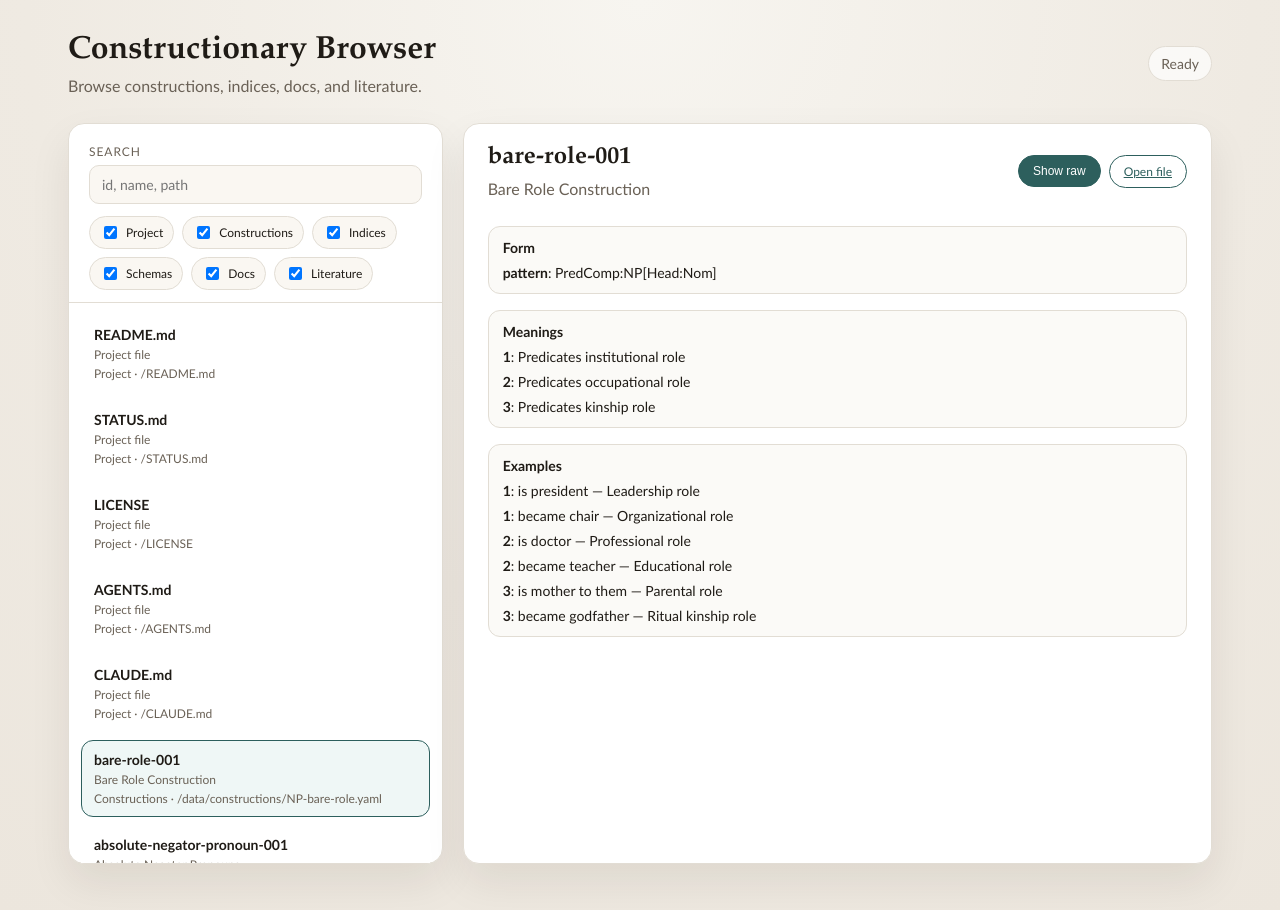
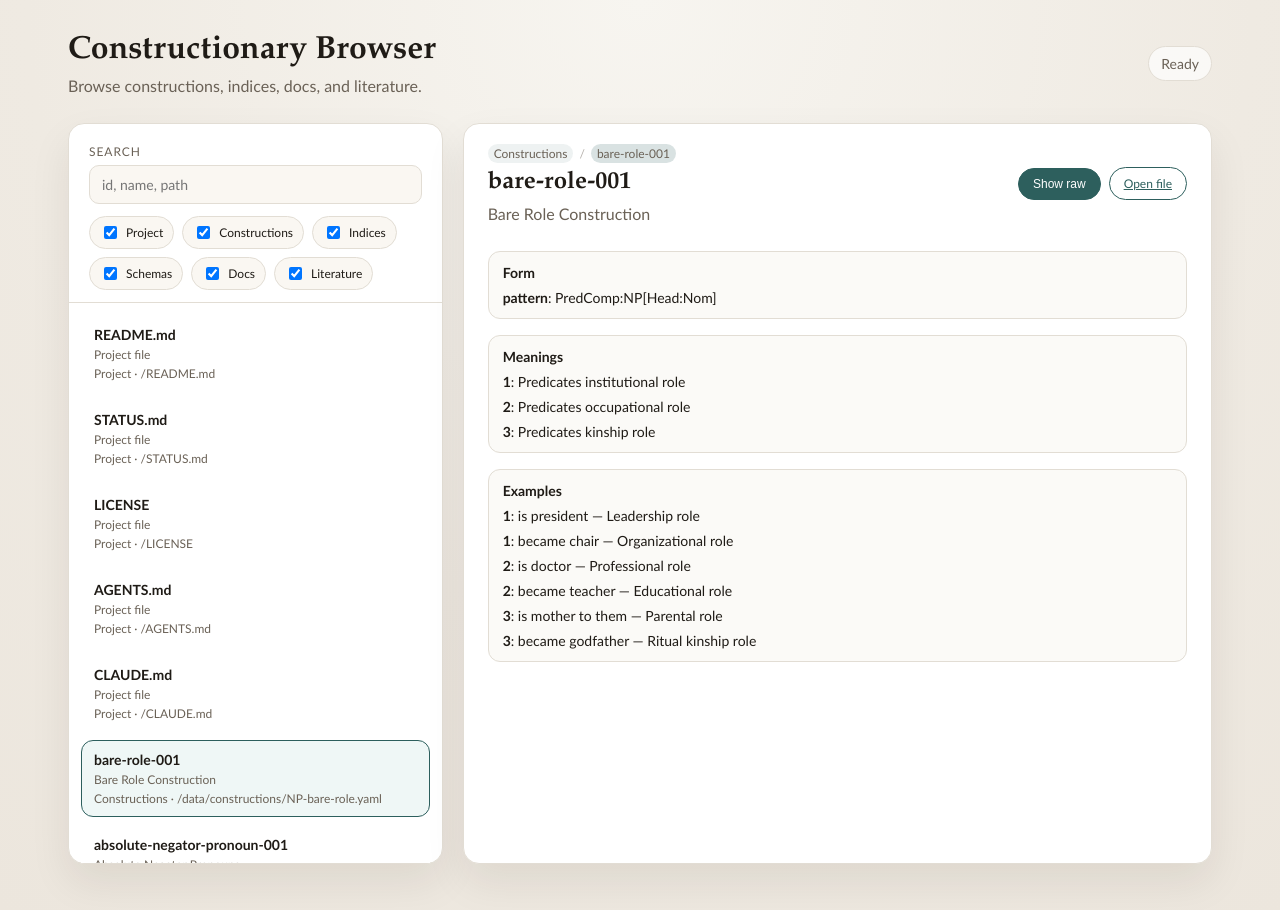
Before and after one commit to BrettRey/English-Constructionary, a website: page web/index.html in a window 1280 px wide. Both pictures are taken after a click on the element 255 px from the left and 778 px from the top of the page. Drawn offline with Linux system fonts and the light colour scheme.

Commit message:
add breadcrumbs to browser

```diff
--- a/web/app.js
+++ b/web/app.js
@@ -15,6 +15,7 @@ const filtersEl = document.getElementById('filters');
 const detailTitle = document.getElementById('detail-title');
 const detailSubtitle = document.getElementById('detail-subtitle');
 const detailBody = document.getElementById('detail-body');
+const breadcrumbsEl = document.getElementById('breadcrumbs');
 const toggleViewBtn = document.getElementById('toggle-view');
 const openLink = document.getElementById('open-link');
 
@@ -294,9 +295,66 @@ const renderRaw = (text) => {
   detailBody.appendChild(pre);
 };
 
+const renderBreadcrumbs = (item) => {
+  if (!breadcrumbsEl) return;
+  breadcrumbsEl.innerHTML = '';
+  const crumbs = [];
+  const sectionLabel = item.sectionLabel || 'Item';
+  crumbs.push({ label: sectionLabel, item: null });
+
+  const isConstruction = item.sectionId === 'constructions';
+  if (isConstruction && item.id && state.byId) {
+    const visited = new Set();
+    let currentId = item.id;
+    const ancestry = [];
+    const parentPriority = ['specialization-of', 'inherits-from', 'implements'];
+    while (currentId && !visited.has(currentId)) {
+      visited.add(currentId);
+      const current = state.byId.get(currentId);
+      if (!current) break;
+      const relations = current.relations || [];
+      let parentRel = null;
+      for (const relType of parentPriority) {
+        parentRel = relations.find((rel) => rel.relationship === relType);
+        if (parentRel) break;
+      }
+      if (!parentRel) break;
+      ancestry.unshift(parentRel.id);
+      currentId = parentRel.id;
+    }
+    ancestry.forEach((ancestorId) => {
+      const target = state.byId.get(ancestorId);
+      crumbs.push({
+        label: target ? target.title : ancestorId,
+        item: target || null
+      });
+    });
+  }
+
+  crumbs.push({ label: item.title, item });
+
+  crumbs.forEach((crumb, index) => {
+    const span = document.createElement('span');
+    span.className = 'breadcrumb';
+    if (index === crumbs.length - 1) span.classList.add('is-current');
+    span.textContent = crumb.label;
+    if (crumb.item && index !== crumbs.length - 1) {
+      span.addEventListener('click', () => selectItem(crumb.item));
+    }
+    breadcrumbsEl.appendChild(span);
+    if (index < crumbs.length - 1) {
+      const sep = document.createElement('span');
+      sep.className = 'breadcrumb-sep';
+      sep.textContent = '/';
+      breadcrumbsEl.appendChild(sep);
+    }
+  });
+};
+
 const selectItem = async (item) => {
   state.active = item;
   renderList();
+  renderBreadcrumbs(item);
   detailTitle.textContent = item.title;
   detailSubtitle.textContent = item.subtitle || item.path;
   toggleViewBtn.disabled = false;
--- a/web/index.html
+++ b/web/index.html
@@ -29,6 +29,7 @@
         <section class="panel panel--detail">
           <div class="panel__detail-header">
             <div>
+              <div class="breadcrumbs" id="breadcrumbs"></div>
               <h2 id="detail-title">Select an item</h2>
               <p id="detail-subtitle">Pick a file from the list to preview.</p>
             </div>
--- a/web/styles.css
+++ b/web/styles.css
@@ -177,6 +177,32 @@ p {
   font-family: var(--font-serif);
 }
 
+.breadcrumbs {
+  font-size: 12px;
+  color: var(--muted);
+  display: flex;
+  flex-wrap: wrap;
+  gap: 6px;
+  align-items: center;
+  margin-bottom: 6px;
+}
+
+.breadcrumb {
+  cursor: pointer;
+  padding: 2px 6px;
+  border-radius: 999px;
+  background: rgba(45, 95, 93, 0.08);
+}
+
+.breadcrumb.is-current {
+  cursor: default;
+  background: rgba(45, 95, 93, 0.18);
+}
+
+.breadcrumb-sep {
+  opacity: 0.5;
+}
+
 .detail__actions {
   display: flex;
   gap: 8px;
```
